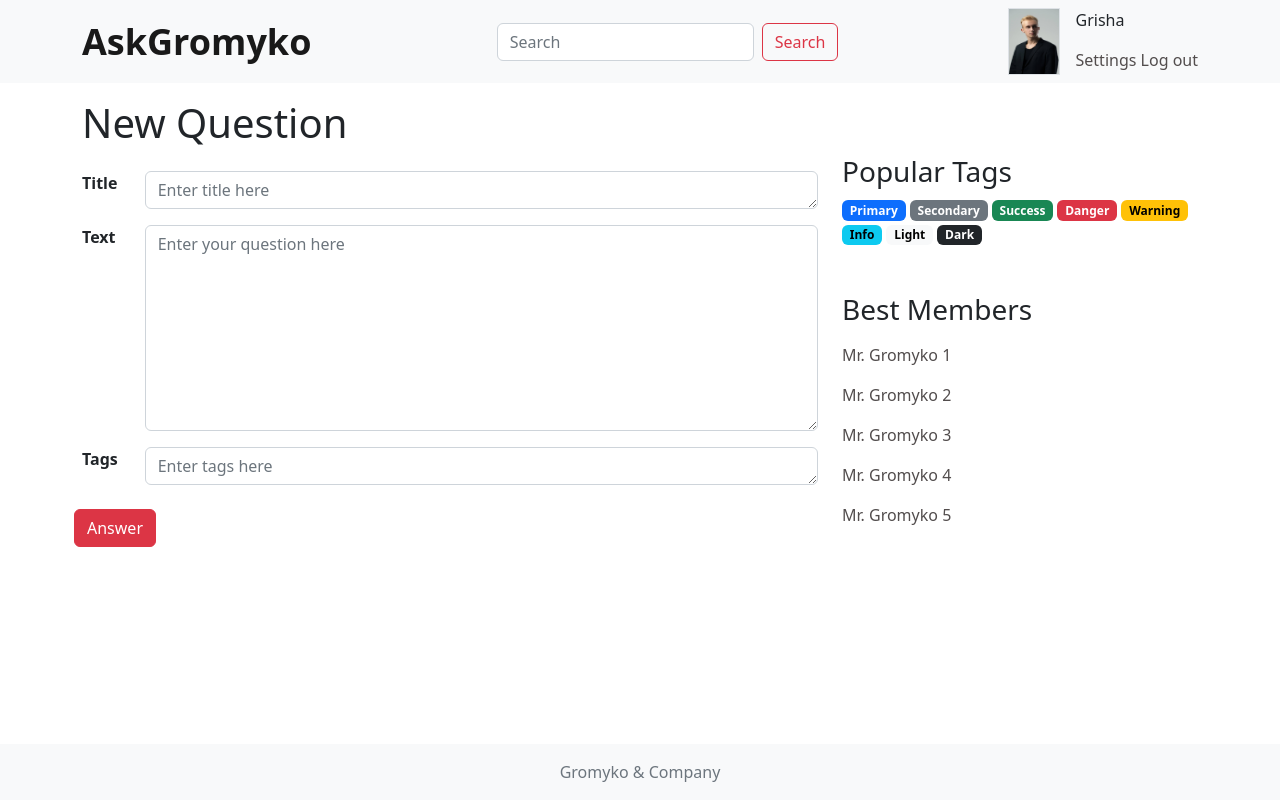
After one commit to SLDminor/WEB, a Python web app: template askme_gromyko/templates/ask.html in a window 1280 px wide. The commit adds this page. Run offline with Jinja, Linux system fonts and the light colour scheme; the template is opened without the code that fills it, so the values that code supplies are empty.

Commit message:
finish ask and question html

```diff
--- /dev/null
+++ b/askme_gromyko/templates/ask.html
@@ -0,0 +1,130 @@
+<!DOCTYPE html>
+<html lang="en">
+
+<head>
+    <meta charset="UTF-8">
+    <title>AskGromyko</title>
+    <link rel="stylesheet" href="../static/css/bootstrap.css">
+    <style>
+        a {
+            text-decoration: none;
+            /* Убираем подчеркивание */
+            color: rgb(82, 77, 77);
+        }
+
+        a:hover {
+            color: red;
+        }
+
+        .navbar-brand {
+            font-size: 36px;
+            font-weight: bold;
+        }
+    </style>
+</head>
+
+<body>
+    <nav class="navbar bg-light">
+        <div class="container-fluid container-lg">
+
+            <a class="navbar-brand">AskGromyko</a>
+            <form class="d-flex" role="search">
+                <input class="form-control me-2" type="search" placeholder="Search" aria-label="Search">
+                <button class="btn btn-outline-danger" type="submit">Search</button>
+            </form>
+
+            <div class="d-flex justify-content-between gap-3">
+                <div class="border">
+                    <img src="../static/img/avatar.jpg" width="50" height="65">
+                </div>
+                <div class="d-flex flex-column gap-3">
+                    <div>Grisha</div>
+                    <div>
+                        <a href="/settings.html">Settings</a>
+                        <a href="/logout.html">Log out</a>
+                    </div>
+                </div>
+            </div>
+
+        </div>
+    </nav>
+
+    <main class="container-fluid container-lg mt-3">
+        <div class="d-flex gap-3 align-items-center">
+            <h1>New Question</h1>
+        </div>
+
+        <div class="row">
+            <div class="col-8 g-2">
+
+
+                <table class="table table-borderless">
+                    <tbody>
+                        <tr>
+                            <th scope="row" class="col-1">Title</th>
+                            <td> <textarea class="form-control" id="exampleFormControlTextarea1" rows="1"
+                                    placeholder="Enter title here"></textarea></td>
+                        </tr>
+                        <tr>
+                            <th scope="row">Text</th>
+                            <td> <textarea class="form-control" id="exampleFormControlTextarea1" rows="8"
+                                    placeholder="Enter your question here"></textarea></td>
+                        </tr>
+                        <tr>
+                            <th scope="row">Tags</th>
+                            <td> <textarea class="form-control" id="exampleFormControlTextarea1" rows="1"
+                                    placeholder="Enter tags here"></textarea></td>
+                        </tr>
+                    </tbody>
+                </table>
+
+                <button type="button" class="btn btn-danger">
+                    Answer
+                </button>
+
+
+            </div>
+
+
+            <div class="col-4">
+                <h3>Popular Tags</h3>
+                <div class="row">
+                    <div class="col">
+                        <span class="badge text-bg-primary">Primary</span>
+                        <span class="badge text-bg-secondary">Secondary</span>
+                        <span class="badge text-bg-success">Success</span>
+                        <span class="badge text-bg-danger">Danger</span>
+                        <span class="badge text-bg-warning">Warning</span>
+                        <span class="badge text-bg-info">Info</span>
+                        <span class="badge text-bg-light">Light</span>
+                        <span class="badge text-bg-dark">Dark</span>
+                    </div>
+                </div>
+                <h3 class="mt-5">Best Members</h3>
+                <div>
+                    <a href="/member.html" class="d-block mt-3">Mr. Gromyko 1</a>
+                    <a href="/member.html" class="d-block mt-3">Mr. Gromyko 2</a>
+                    <a href="/member.html" class="d-block mt-3">Mr. Gromyko 3</a>
+                    <a href="/member.html" class="d-block mt-3">Mr. Gromyko 4</a>
+                    <a href="/member.html" class="d-block mt-3">Mr. Gromyko 5</a>
+
+                </div>
+
+            </div>
+        </div>
+
+
+
+    </main>
+
+    <footer class="fixed-bottom p-3 bg-light">
+        <div class="container">
+            <div class="text-center">
+                <span class="text-muted">Gromyko & Company</span>
+            </div>
+        </div>
+    </footer>
+
+</body>
+
+</html>
```
Also changed, not shown: askme_gromyko/templates/index.html (renamed from askme_gromyko/templates/base.html, +4 -3 lines), askme_gromyko/templates/layouts/base.html (added, +66 -0 lines), askme_gromyko/templates/layouts/base_not_login.html (added, +62 -0 lines), askme_gromyko/templates/question.html (added, +200 -0 lines).
